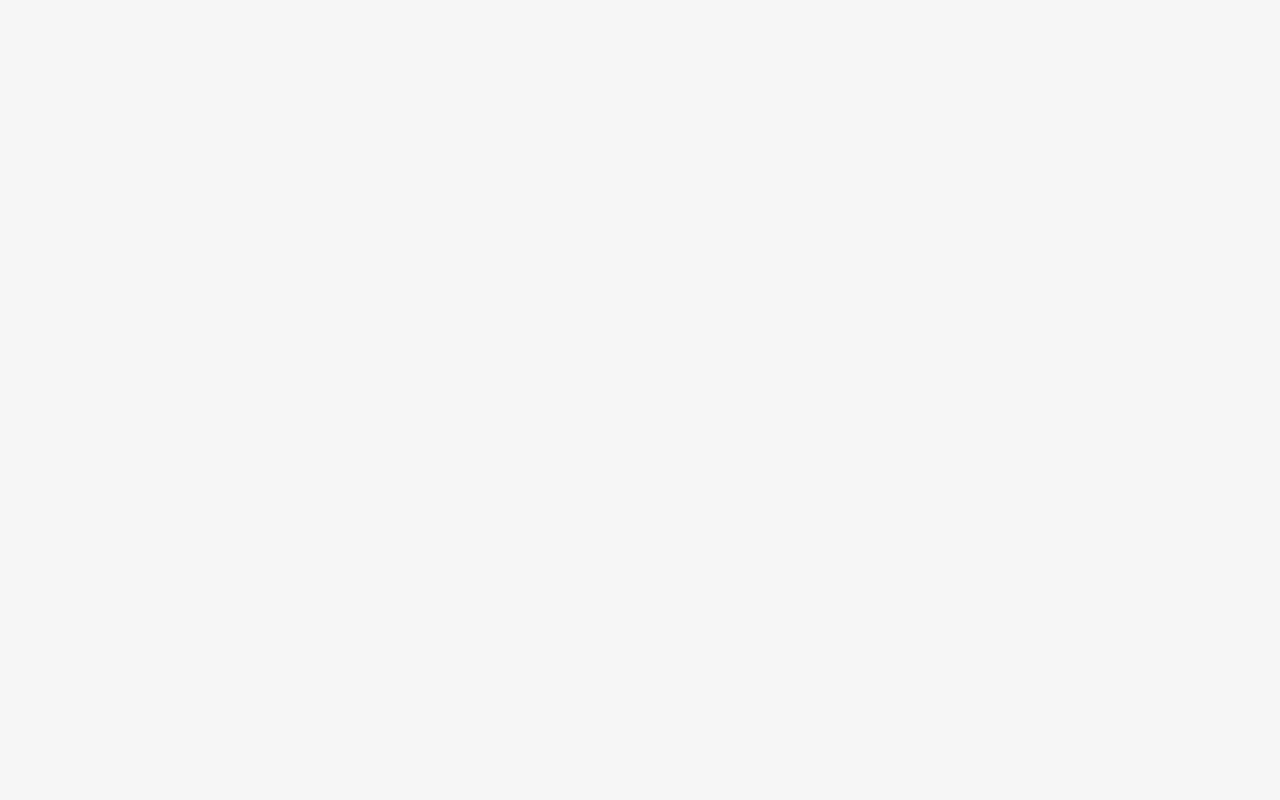
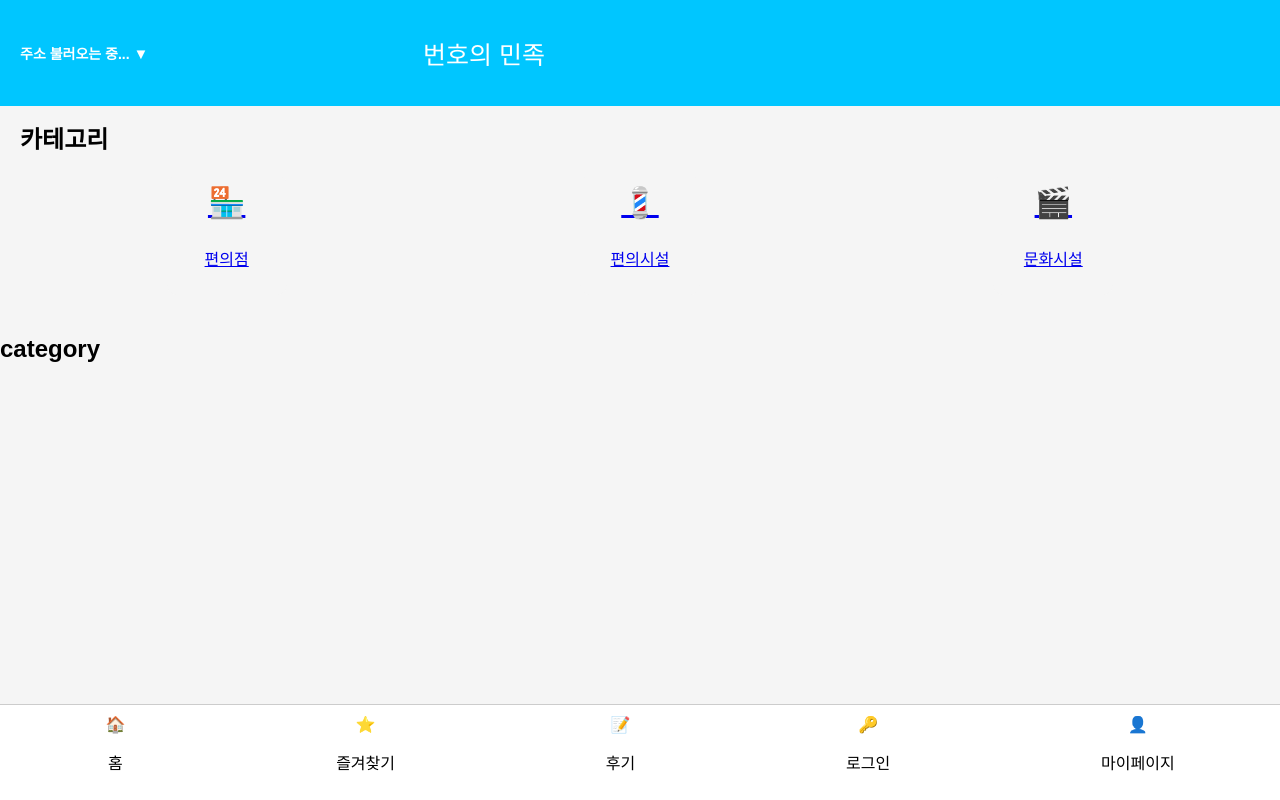
Before and after one commit to gangnam-brochure/brochure, a React (Create React App) app in the folder brochure/: page /AT4 in a window 1280 px wide. Before the commit this address had no page. Built offline with nearby package versions, Linux system fonts and the light colour scheme; no server answers.

Commit message:
set category page

```diff
--- a/brochure/src/App.js
+++ b/brochure/src/App.js
@@ -8,13 +8,17 @@ import MainPage from './layout/MainPage';
 import MyPage from './components/mypage/MyPage';
 import LoginRedirectHandler from './components/auth/LoginRedirectHandler';  // 리다이렉트 핸들러
 import Logout from './components/auth/Logout';
+import PlaceDetail from './components/placelist/PlaceDetail';
+import PlaceListNearby from './components/placelist/PlaceListNearby';
 
 
 function App() {
   return (
     <Router>
       <Routes>
-        <Route path="/" element={<MainPage />} />  {/* 메인 페이지와 리다이렉트 처리 */}
+        <Route path="/" element={<MainPage />}>
+          <Route path=":categoryCode" element={<PlaceListNearby />}/>
+        </Route>  {/* 메인 페이지와 리다이렉트 처리 */}
         <Route path="/signup" element={<SignUp />} />
         <Route path="/signin" element={<SignIn />} />  {/* 로그인 페이지 */}
         <Route path="/logout" element={<Logout />} /> {/* 로그아웃 페이지 */}
--- a/brochure/src/components/Categories.js
+++ b/brochure/src/components/Categories.js
@@ -4,23 +4,27 @@
 */
 import React from 'react';
 import '../assets/css/categories.css';
+import { Link, NavLink } from 'react-router-dom';
 
 const Categories = () => {
   const categories = [
-    { name: '편의점', icon: '🏪' },
-    { name: '편의시설', icon: '💈' },
-    { name: '문화시설', icon: '🎬' }
+    { name: '편의점', icon: '🏪', code: "PM9"},
+    { name: '편의시설', icon: '💈', code: "MT1"},
+    { name: '문화시설', icon: '🎬', code: "AT4" }
   ];
 
   return (
     <div className="categories-container">
       <h2 className="categories-title">카테고리</h2>
       <div className="category-wrapper">
+        {/* 카테고리 링크 추가  수정자: 최예지 */}
         {categories.map((category, index) => (
-          <div key={index} className="category-item">
-            <span>{category.icon}</span>
-            <p>{category.name}</p>
-          </div>
+          <NavLink to={`/${category.code}`} key={category.code}>
+            <div className="category-item">
+              <span>{category.icon}</span>
+              <p>{category.name}</p>
+            </div>
+          </NavLink>
         ))}
       </div>
     </div>
--- /dev/null
+++ b/brochure/src/components/placelist/PlaceDetail.js
@@ -0,0 +1,40 @@
+/*
+    작성자 : 최예지 - 2024-10-04 / 최초 작성
+    설명 : 네이버 지도 기반으로 장소 세부 정보 불러오기
+*/
+
+
+const PlaceDetail = (data) =>
+{
+    //장소 눌렀을 때 해당 장소에 관한 데이터 리턴해주셈
+
+    // 불러왔을 때 있어야 되는거
+    // 장소 이름
+    // 지도
+    // 주소
+    // 전화번호 ** 필수
+    // 즐겨찾기 클릭 할수잇는 버튼
+
+    const onClickFavorite = () =>
+    {
+        console.log("즐겨찾기 설정");
+    }
+
+    const onClickBack = () =>
+    {
+        console.log("뒤로 가세요");
+    }
+
+    return(
+        <>
+            <h2> 〓〓〓〓〓〓〓〓〓〓 </h2>
+            <h3> {data.place_name} </h3>
+            <p>{data.phone}</p>
+            <p>{data.address_name}</p>
+            <button onClick={onClickFavorite}>즐찾</button>
+            <button onClick={onClickBack}>돌아가기</button>
+        </>
+    )
+}
+
+export default PlaceDetail;
--- a/brochure/src/components/placelist/PlaceListNearby.js
+++ b/brochure/src/components/placelist/PlaceListNearby.js
@@ -4,12 +4,15 @@
 */
 
 import React, { useEffect, useState } from "react";
+import { useParams } from "react-router-dom";
 
-const PlaceListNearby = ({categoryCode}) =>
+const PlaceListNearby = () =>
 {
     const [data, setData] = useState([{}]);
     const [error, setError] = useState(null);
     const kakaoKey = process.env.REST_API_KAKAO_KEY;
+
+    const {categoryCode} = useParams();
 
     const to = async (promise) => {
         try{
@@ -22,7 +25,7 @@ const PlaceListNearby = ({categoryCode}) =>
     }
 
     const fetchData = () => {
-        return fetch(`https://dapi.kakao.com/v2/local/search/category.json?category\_group\_code=PM9&radius=20000`, {
+        return fetch(`https://dapi.kakao.com/v2/local/search/category.json?category\_group\_code=${categoryCode}&radius=20000`, {
             headers: {
                 Authorization: `KakaoAK f0579f41e144258263ee0dfef34ae35b`
             }})
@@ -43,6 +46,7 @@ const PlaceListNearby = ({categoryCode}) =>
             setData(result.documents);
         }
         fetchDataEffect();
+        console.log(data);
     }, []);
 
     return(
```
Also changed, not shown: brochure/src/components/placelist/DetailPage.js (deleted).
